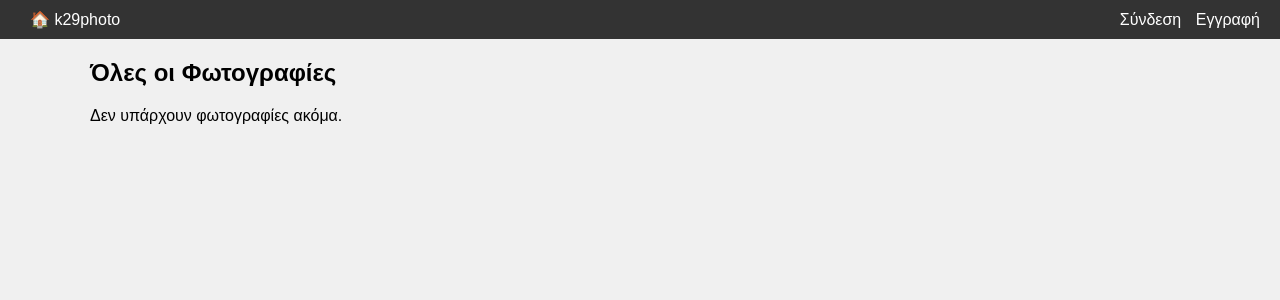
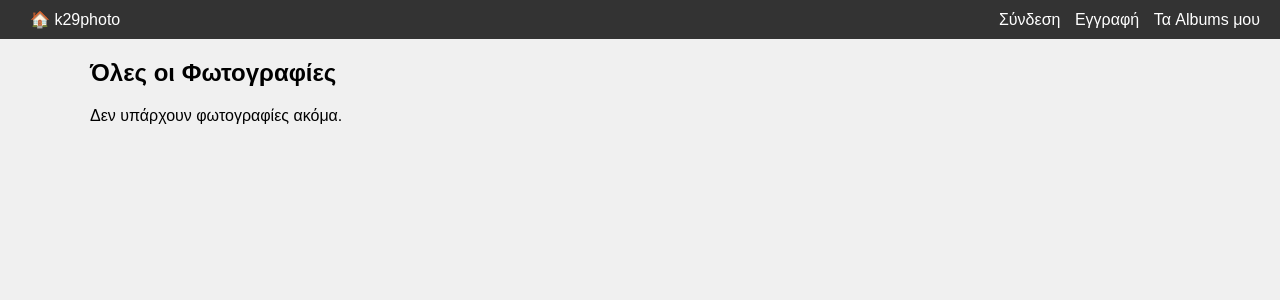
Before and after one commit to kossyfa/k29photo, a Flask app: page / in a window 1280 px wide. Shown: the top 300 px of the page. Run offline with Flask 3, Linux system fonts and the light colour scheme; data that the repository does not hold is empty; some libraries are stand-ins or nearby versions.

Commit message:
Update base.html

```diff
--- a/templates/base.html
+++ b/templates/base.html
@@ -17,6 +17,7 @@
         {% else %}
             <a href="{{ url_for('login') }}">Σύνδεση</a>
             <a href="{{ url_for('register') }}">Εγγραφή</a>
+            <a href="{{ url_for('my_albums') }}">Τα Albums μου</a>
         {% endif %}
     </span>
 </nav>
```
